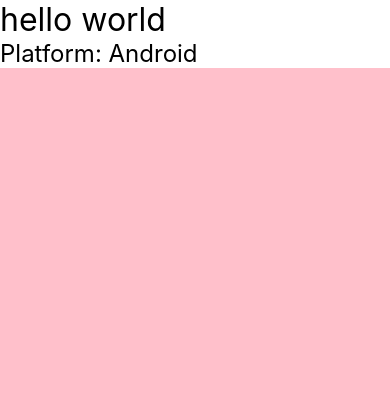
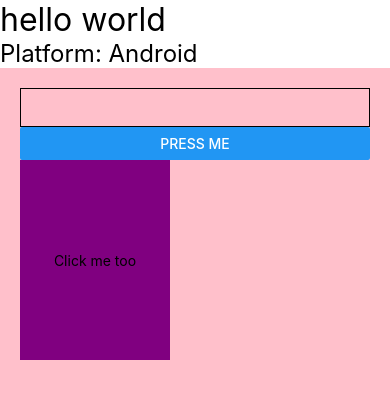
Before and after one commit to rypptc/events-project, a React Native app in the folder events-app/: screen / in a window 390 px wide. Shown: the top 398 px of the page. Built offline with nearby package versions, Linux system fonts and the light colour scheme.

Commit message:
update App.js
styles, buttons, touchable opacity

```diff
--- a/events-app/App.js
+++ b/events-app/App.js
@@ -1,6 +1,6 @@
 import { StatusBar } from 'expo-status-bar';
 import {useState } from 'react';
-import { SafeAreaView, StyleSheet, Text, View, Platform, ScrollView, TextInput } from 'react-native';
+import { SafeAreaView, StyleSheet, Text, View, Platform, ScrollView, TextInput, Button, TouchableOpacity } from 'react-native';
 
 export default function App() {
 	const [text, setText] = useState("")
@@ -13,7 +13,13 @@
           <TextInput
 	          defaultValue={text}
 	          onChangeText={txt=>setText(txt)}
+            style={{borderWidth: 1, padding: 10}}
           />
+          <Button title="press me" onPress={()=> console.log("Hello World!!")} />
+          <TouchableOpacity style={{ padding: 10, backgroundColor: "purple", width: 150, height: 200, justifyContent: "center", alignItems: "center" }} onPress={()=> console.log("Hello World 2")}>
+            <Text>Click me too</Text>
+          </TouchableOpacity>
+
         </View>
       </ScrollView>
       <StatusBar style="dark" />
```
